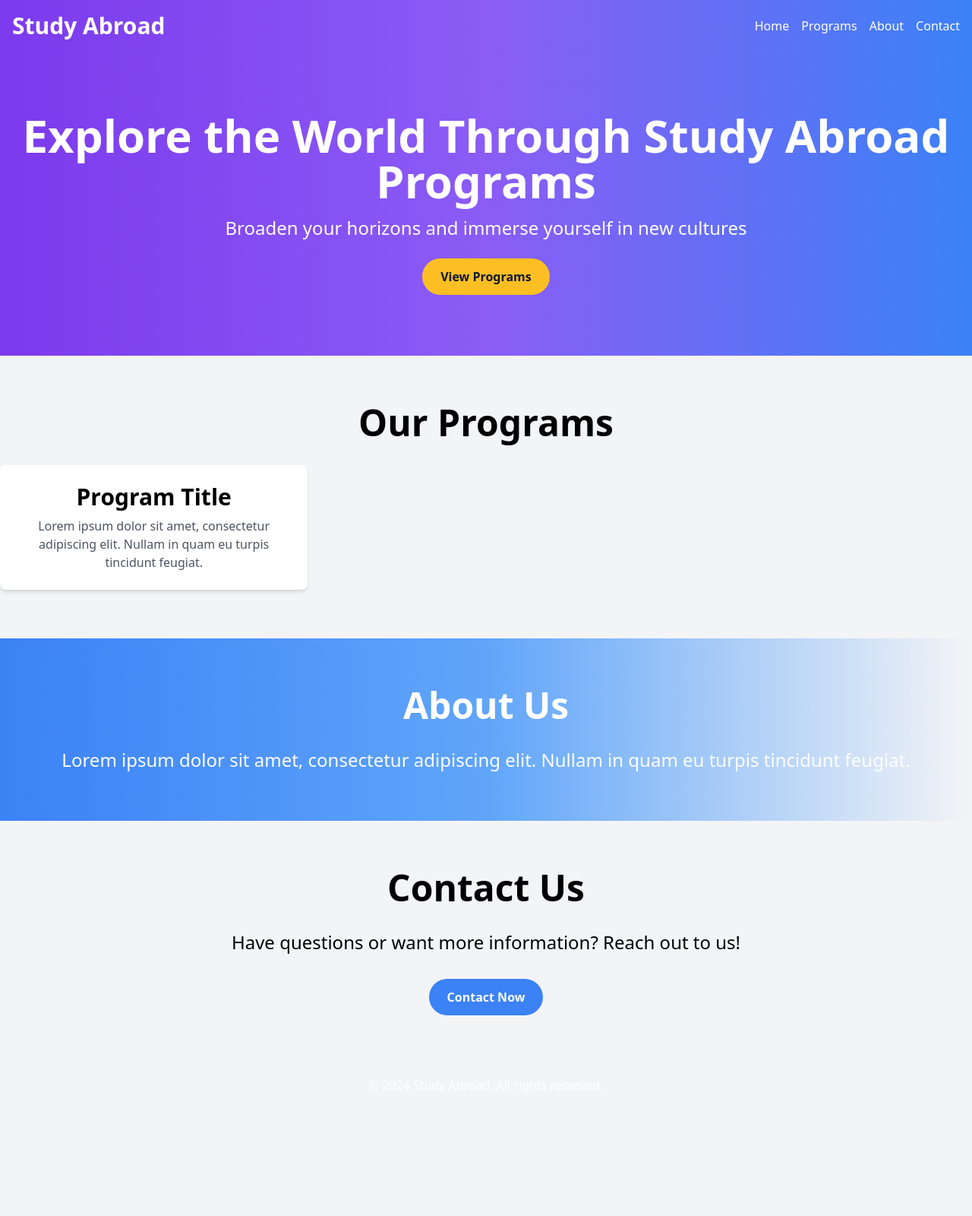
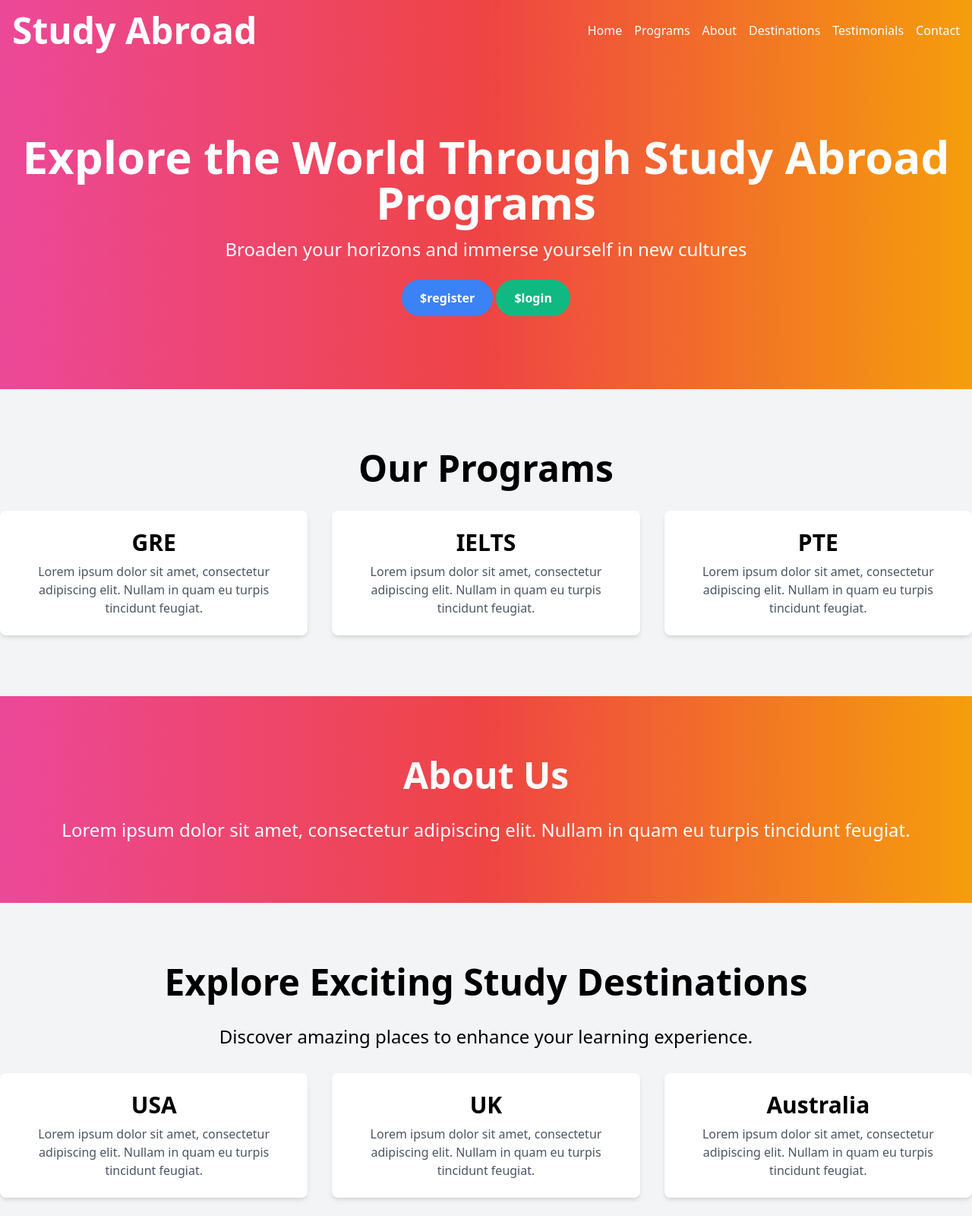
Before and after one commit to voilacode/demo-tailwind, a website: page src/index.html in a window 1280 px wide. Shown: the top 1600 px of the page at 76% size. Before the commit the page ends 1456 px from the top, so only its background shows below. Drawn offline with nearby package versions, Linux system fonts and the light colour scheme.

Commit message:
some changes

```diff
--- a/src/index.html
+++ b/src/index.html
@@ -11,72 +11,152 @@
 <body class="font-sans bg-gray-100">
 
     <!-- Navigation -->
-    <nav class="bg-gradient-to-r from-purple-600 via-purple-500 to-blue-500 p-4 text-white">
-        <div class="container mx-auto flex justify-between items-center">
-            <a href="#" class="text-3xl font-bold">Study Abroad</a>
-            <ul class="flex space-x-4">
-                <li><a href="#" class="hover:underline">Home</a></li>
-                <li><a href="#programs" class="hover:underline">Programs</a></li>
-                <li><a href="#about" class="hover:underline">About</a></li>
-                <li><a href="#contact" class="hover:underline">Contact</a></li>
-            </ul>
+    <nav class="p-4 text-white bg-gradient-to-r from-pink-500 via-red-500 to-yellow-500">
+        <div class="container flex items-center justify-between mx-auto">
+            <a href="#" class="text-3xl font-bold md:text-4xl lg:text-5xl">Study Abroad</a>
+            <!-- Responsive Menu Button -->
+            <div class="md:hidden">
+                <button id="menu-toggle" class="text-white focus:outline-none">
+                    <svg class="w-6 h-6" fill="none" stroke="currentColor" viewBox="0 0 24 24"
+                        xmlns="http://www.w3.org/2000/svg">
+                        <path stroke-linecap="round" stroke-linejoin="round" stroke-width="2"
+                            d="M4 6h16M4 12h16m-7 6h7"></path>
+                    </svg>
+                </button>
+            </div>
+            <!-- Responsive Menu -->
+            <div id="menu" class="hidden space-x-4 md:flex">
+                <a href="#" class="hover:underline">Home</a>
+                <a href="#programs" class="hover:underline">Programs</a>
+                <a href="#about" class="hover:underline">About</a>
+                <a href="#destinations" class="hover:underline">Destinations</a>
+                <a href="#testimonials" class="hover:underline">Testimonials</a>
+                <a href="#contact" class="hover:underline">Contact</a>
+            </div>
         </div>
     </nav>
 
     <!-- Hero Section -->
-    <header class="bg-gradient-to-r from-purple-600 via-purple-500 to-blue-500 text-white text-center py-20">
+    <header
+        class="py-12 text-center text-white bg-gradient-to-r from-pink-500 via-red-500 to-yellow-500 md:py-20 lg:py-24">
         <div class="container mx-auto">
-            <h1 class="text-4xl md:text-5xl lg:text-6xl font-bold mb-4">Explore the World Through Study Abroad Programs
+            <h1 class="mb-4 text-3xl font-bold md:text-5xl lg:text-6xl">Explore the World Through Study Abroad Programs
             </h1>
             <p class="text-lg md:text-xl lg:text-2xl">Broaden your horizons and immerse yourself in new cultures</p>
-            <a href="#programs"
-                class="mt-6 inline-block bg-yellow-400 hover:bg-yellow-500 text-gray-900 font-bold py-3 px-6 rounded-full">View
-                Programs</a>
+            <a href="/register"
+                class="inline-block px-6 py-3 mt-6 font-bold text-white bg-blue-500 rounded-full hover:bg-blue-600">
+                $register</a>
+            <a href="/login"
+                class="inline-block px-6 py-3 mt-6 font-bold text-white bg-green-500 rounded-full hover:bg-green-600">
+                $login</a>
         </div>
     </header>
 
     <!-- Programs Section -->
-    <section id="programs" class="py-16 bg-gray-100">
+    <section id="programs" class="py-12 bg-gray-100 md:py-16 lg:py-20">
         <div class="container mx-auto text-center">
-            <h2 class="text-3xl md:text-4xl lg:text-5xl font-bold mb-8">Our Programs</h2>
-            <div class="grid grid-cols-1 md:grid-cols-2 lg:grid-cols-3 gap-8">
+            <h2 class="mb-8 text-3xl font-bold md:text-4xl lg:text-5xl">Our Programs</h2>
+            <div class="grid grid-cols-1 gap-8 md:grid-cols-2 lg:grid-cols-3">
                 <!-- Program Card Example -->
-                <div class="bg-white p-6 rounded-lg shadow-md">
-                    <h3 class="text-xl md:text-2xl lg:text-3xl font-bold mb-2">Program Title</h3>
+                <div class="p-6 bg-white rounded-lg shadow-md">
+                    <h3 class="mb-2 text-xl font-bold md:text-2xl lg:text-3xl">GRE</h3>
                     <p class="text-gray-600">Lorem ipsum dolor sit amet, consectetur adipiscing elit. Nullam in quam eu
                         turpis tincidunt feugiat.</p>
                 </div>
-
+                <div class="p-6 bg-white rounded-lg shadow-md">
+                    <h3 class="mb-2 text-xl font-bold md:text-2xl lg:text-3xl">IELTS</h3>
+                    <p class="text-gray-600">Lorem ipsum dolor sit amet, consectetur adipiscing elit. Nullam in quam eu
+                        turpis tincidunt feugiat.</p>
+                </div>
+                <div class="p-6 bg-white rounded-lg shadow-md">
+                    <h3 class="mb-2 text-xl font-bold md:text-2xl lg:text-3xl">PTE</h3>
+                    <p class="text-gray-600">Lorem ipsum dolor sit amet, consectetur adipiscing elit. Nullam in quam eu
+                        turpis tincidunt feugiat.</p>
+                </div>
                 <!-- Repeat the above card structure for each program -->
             </div>
         </div>
     </section>
 
     <!-- About Section -->
-    <section id="about" class="bg-gradient-to-r from-blue-500 via-blue-400 to-teal-500 text-white py-16">
+    <section id="about"
+        class="py-12 text-white bg-gradient-to-r from-pink-500 via-red-500 to-yellow-500 md:py-16 lg:py-20">
         <div class="container mx-auto text-center">
-            <h2 class="text-3xl md:text-4xl lg:text-5xl font-bold mb-8">About Us</h2>
+            <h2 class="mb-8 text-3xl font-bold md:text-4xl lg:text-5xl">About Us</h2>
             <p class="text-lg md:text-xl lg:text-2xl">Lorem ipsum dolor sit amet, consectetur adipiscing elit. Nullam in
                 quam eu turpis tincidunt feugiat.</p>
         </div>
     </section>
 
+    <!-- Study Destinations Section -->
+    <section id="destinations" class="py-12 bg-gray-100 md:py-16 lg:py-20">
+        <div class="container mx-auto text-center">
+            <h2 class="mb-8 text-3xl font-bold md:text-4xl lg:text-5xl">Explore Exciting Study Destinations</h2>
+            <p class="text-lg md:text-xl lg:text-2xl">Discover amazing places to enhance your learning experience.</p>
+            <div class="grid grid-cols-1 gap-8 mt-8 md:grid-cols-2 lg:grid-cols-3">
+                <!-- Destination Card Example -->
+                <div class="p-6 bg-white rounded-lg shadow-md">
+                    <h3 class="mb-2 text-xl font-bold md:text-2xl lg:text-3xl">USA</h3>
+                    <p class="text-gray-600">Lorem ipsum dolor sit amet, consectetur adipiscing elit. Nullam in quam eu
+                        turpis tincidunt feugiat.</p>
+                </div>
+                <div class="p-6 bg-white rounded-lg shadow-md">
+                    <h3 class="mb-2 text-xl font-bold md:text-2xl lg:text-3xl">UK</h3>
+                    <p class="text-gray-600">Lorem ipsum dolor sit amet, consectetur adipiscing elit. Nullam in quam eu
+                        turpis tincidunt feugiat.</p>
+                </div>
+                <div class="p-6 bg-white rounded-lg shadow-md">
+                    <h3 class="mb-2 text-xl font-bold md:text-2xl lg:text-3xl">Australia</h3>
+                    <p class="text-gray-600">Lorem ipsum dolor sit amet, consectetur adipiscing elit. Nullam in quam eu
+                        turpis tincidunt feugiat.</p>
+                </div>
+                <!-- Repeat the above card structure for each destination -->
+            </div>
+        </div>
+    </section>
+
+    <!-- Testimonials Section -->
+    <section id="testimonials"
+        class="py-12 text-white bg-gradient-to-r from-pink-500 via-red-500 to-yellow-500 md:py-16 lg:py-20">
+        <div class="container mx-auto text-center">
+            <h2 class="mb-8 text-3xl font-bold md:text-4xl lg:text-5xl">What Students Say</h2>
+            <div class="grid grid-cols-1 gap-8 md:grid-cols-2 lg:grid-cols-3">
+                <!-- Testimonial Card Example -->
+                <div class="p-6 bg-white rounded-lg shadow-md">
+                    <p class="text-gray-600">"Lorem ipsum dolor sit amet, consectetur adipiscing elit. Nullam in quam eu
+                        turpis tincidunt feugiat."</p>
+                    <p class="mt-4 font-bold">- John Doe, Study Abroad Alumnus</p>
+                </div>
+                <div class="p-6 bg-white rounded-lg shadow-md">
+                    <p class="text-gray-600">"Lorem ipsum dolor sit amet, consectetur adipiscing elit. Nullam in quam eu
+                        turpis tincidunt feugiat."</p>
+                    <p class="mt-4 font-bold">- John Doe, Study Abroad Alumnus</p>
+                </div>
+                <div class="p-6 bg-white rounded-lg shadow-md">
+                    <p class="text-gray-600">"Lorem ipsum dolor sit amet, consectetur adipiscing elit. Nullam in quam eu
+                        turpis tincidunt feugiat."</p>
+                    <p class="mt-4 font-bold">- John Doe, Study Abroad Alumnus</p>
+                </div>
+                <!-- Repeat the above card structure for each testimonial -->
+            </div>
+        </div>
+    </section>
+
     <!-- Contact Section -->
-    <section id="contact" class="py-16 bg-gray-100">
+    <section id="contact" class="py-12 bg-gray-100 md:py-16 lg:py-20">
         <div class="container mx-auto text-center">
-            <h2 class="text-3xl md:text-4xl lg:text-5xl font-bold mb-8">Contact Us</h2>
-            <p class="text-lg md:text-xl lg:text-2xl mb-8">Have questions or want more information? Reach out to us!</p>
+
+            <h2 class="mb-8 text-3xl font-bold md:text-4xl lg:text-5xl">Contact Us</h2>
+            <p class="mb-8 text-lg md:text-xl lg:text-2xl">Have questions or want more information? Reach out to us!</p>
             <a href="#"
-                class="inline-block bg-blue-500 hover:bg-blue-600 text-white font-bold py-3 px-6 rounded-full">Contact
+                class="inline-block px-6 py-3 font-bold text-white bg-blue-500 rounded-full hover:bg-blue-600">Contact
                 Now</a>
         </div>
     </section>
 
     <!-- Footer -->
-    <footer class="bg-gradient-to-r from-teal-500 via-teal-400 to-green-500 text-white text-center py-4">
+    <footer class="py-4 text-center text-white text-gray-600 bg-gradient-to-r from-teal-500 via-teal-400 to-green-500">
         <p>&copy; 2024 Study Abroad. All rights reserved.</p>
     </footer>
 
-</body>
-
-</html>
+</body
```
